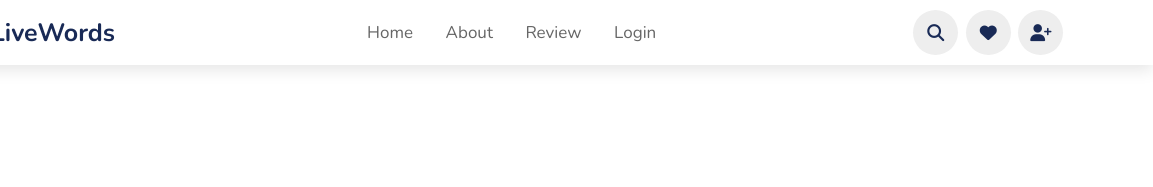
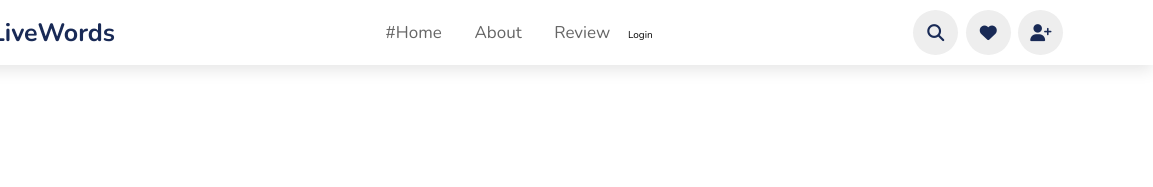
Before and after one commit to Chhavi007/LiveWords, a browser extension: page index.html in a window 1280 px wide. Shown: the top 187 px of the page, 127-1280 px from the left. Drawn offline with nearby package versions, Linux system fonts and the light colour scheme.

Commit message:
Update index.html

```diff
--- a/index.html
+++ b/index.html
@@ -13,10 +13,10 @@
             <header>
                 <a href="#" class="logo"><i class="fa-brands fa-leanpub"></i>LiveWords</a>
                 <nav class="navbar">
-                    <a class="active" href="/">home</a>
+                    <a class="active" href="/">#home</a>
                     <a href="#about">about</a>
                     <a href="#review">review</a>
-                    <a href="login.html" >login</a>
+                    <link href="login.html">login</link>
                 </nav>
 
                 <div class="icons">
```
